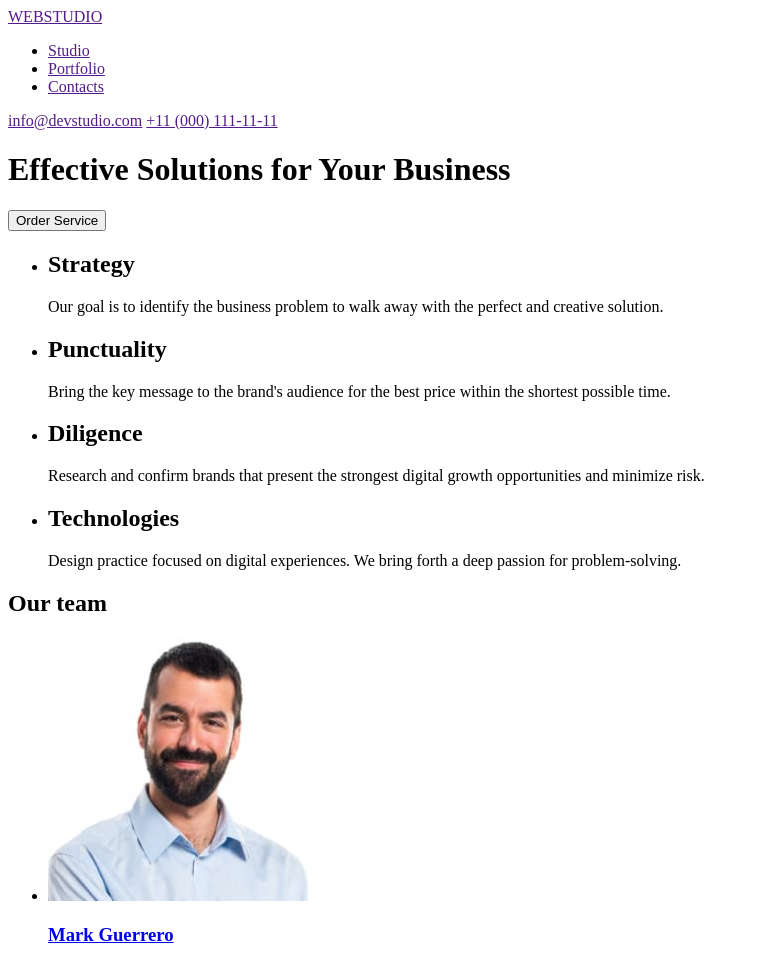
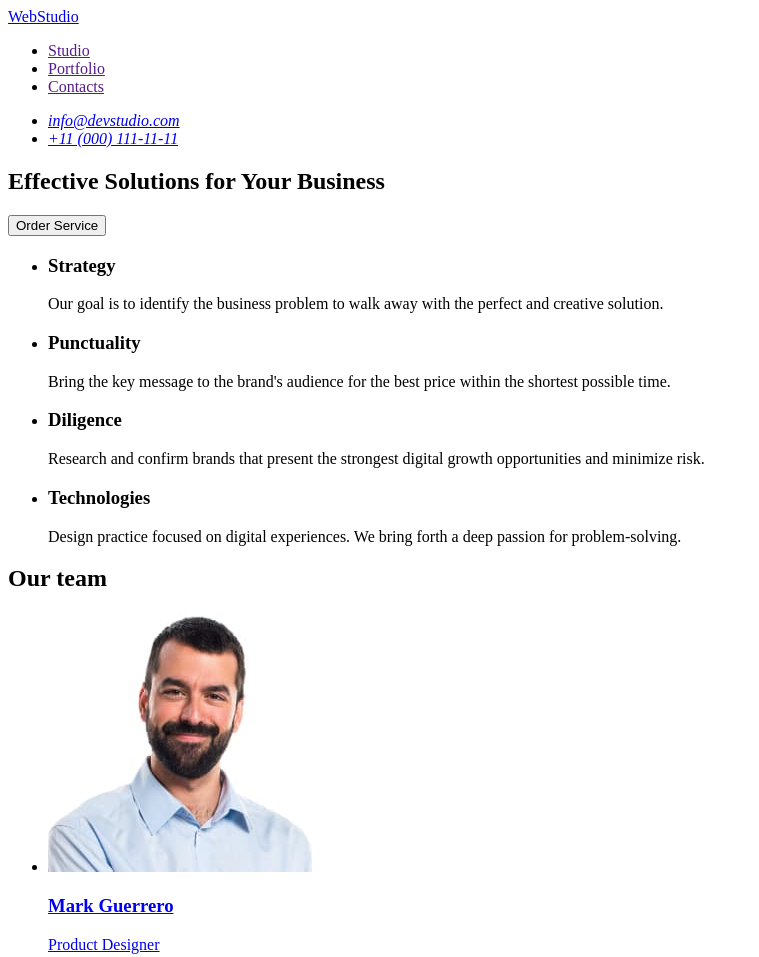
Before and after one commit to yelyzavetamedunytsia/goit-markup-hw-01, a plain HTML site: page index.html in a window 1280 px wide. Shown: the top 957 px of the page, without its empty margins (0-759 px from the left). Drawn offline with Linux system fonts and the light colour scheme.

Commit message:
index.html

```diff
--- a/index.html
+++ b/index.html
@@ -9,72 +9,87 @@
 
 <body>
     <header>
-        <a href="">WEBSTUDIO</a>
+        <nav>
+        <a href="./index.html">WebStudio</a>
 
-        <nav>
             <ul>
                 <li><a href="">Studio</a></li>
                 <li><a href="">Portfolio</a></li>
                 <li><a href="">Contacts</a></li>
             </ul>
         </nav>
-        <a href="">info@devstudio.com</a>
-        <a href="">+11 (000) 111-11-11</a>
+        <address>
+            <ul>
+                <li>
+        <a href="malito:info@devstudio.com">info@devstudio.com</a>
+        </li>
+        <li>
+        <a href="tel:+110001111111">+11 (000) 111-11-11</a>
+        </li>
+        </ul>
+        </address>
     </header>
     <main>
+        <section>
         <h1>Effective Solutions
             for Your Business</h1>
         <button type="button">Order Service</button>
+        </section>
+        <section>
         <ul>
             <li>
-                <h2>Strategy</h2>
+                <h3>Strategy</h3>
                 <p>Our goal is to identify the business
                     problem to walk away with the perfect and creative solution.</p>
             </li>
             <li>
-                <h2>Punctuality</h2>
+                <h3>Punctuality</h3>
                 <p>Bring the key message to the brand's audience for the best price within the shortest possible time.
                 </p>
             </li>
             <li>
-                <h2>Diligence</h2>
+                <h3>Diligence</h3>
                 <p>Research and confirm brands that present the strongest digital growth opportunities and minimize
                     risk.</p>
             </li>
             <li>
-                <h2>Technologies</h2>
+                <h3>Technologies</h3>
                 <p>Design practice focused on digital experiences. We bring forth a deep passion for problem-solving.
                 </p>
             </li>
         </ul>
+        </section>
+
+        <section>
         <h2>Our team</h2>
         <ul>
             <li>
                 <a href="./index.html">
-                <img src="./images/img-3.jpg" alt="Mark Guerrero" width="260" height="264">
+                <img src="./images/img-3.jpg" alt="Mark Guerrero" width="264" height="260">
                 <h3>Mark Guerrero</h3>
                 <p>Product Designer</p>
                 </a>
             </li>
             <li>
-                <img src="./images/img-2.jpg" alt="Tom Ford" width="260" height="264">
+                <img src="./images/img-2.jpg" alt="Tom Ford" width="264" height="260">
                 <h3>Tom Ford</h3>
                 <p>Frontend Developer</p>
             </li>
             <li>
-                <img src="./images/img-1.jpg" alt="Camila Garcia" width="260" height="264">
+                <img src="./images/img-1.jpg" alt="Camila Garcia" width="264" height="260">
                 <h3>Camila Garcia</h3>
                 <p>Marketing</p>
             </li>
             <li>
-                <img src="./images/img-4.jpg" alt="Daniel Wilson" width="260" height="264">
+                <img src="./images/img-4.jpg" alt="Daniel Wilson" width="264" height="260">
                 <h3>Daniel Wilson</h3>
                 <p>UI Designer</p>
             </li>
         </ul>
+        </section>
     </main>
     <footer>
-        <a href="">WEBSTUDIO</a>
+        <a href="./index.html">WebStudio</a>
         <p>Increase the flow of customers and sales for your business with digital marketing & growth solutions.</p>
     </footer>
 </body>
```
